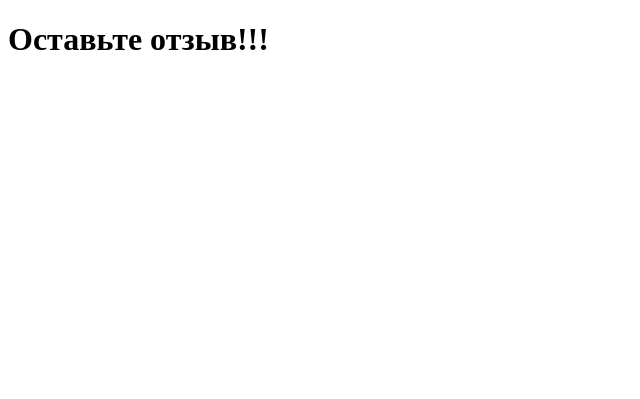
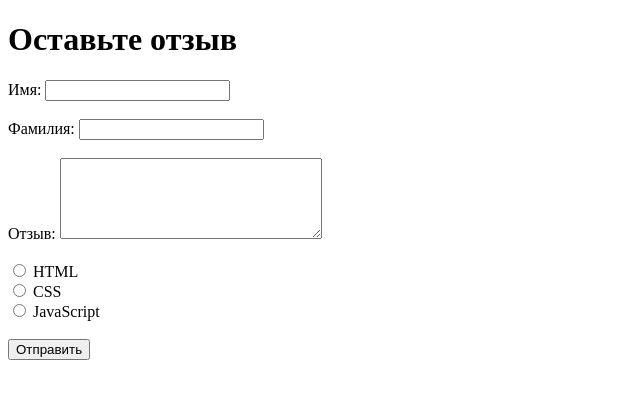
Before and after one commit to latemrockman/Django_course, a Django app: page / in a window 1280 px wide. Shown: the top 399 px of the page, without its empty margins (0-640 px from the left). Run offline with Django 4.2, Linux system fonts and the light colour scheme.

Commit message:
# 7.2 - создал формы

```diff
--- a/form_project/feedback/templates/feedback/feedback.html
+++ b/form_project/feedback/templates/feedback/feedback.html
@@ -5,7 +5,31 @@
     <title>Отзывы</title>
 </head>
 <body>
-<h1>Оставьте отзыв!!!</h1>
+<h1>Оставьте отзыв</h1>
+
+
+<form action="">
+    <label for="name_id">Имя:</label>
+    <input type="text" id="name_id" name="name">
+    <br><br>
+    <label for="surname_id">Фамилия:</label>
+    <input type="text" id="surname_id" name="surname">
+    <br><br>
+    <label for="feedback_id">Отзыв:</label>
+    <textarea name="feedback" id="feedback_id" cols="30" rows="5"></textarea>
+    <br><br>
+
+    <input type="radio" id="html" name="fav_language" value="HTML">
+    <label for="html">HTML</label><br>
+    <input type="radio" id="css" name="fav_language" value="CSS">
+    <label for="css">CSS</label><br>
+    <input type="radio" id="javascript" name="fav_language" value="JavaScript">
+    <label for="javascript">JavaScript</label>
+
+    <br><br>
+    <button type="submit">Отправить</button>
+</form>
+
 
 </body>
 </html>
```
